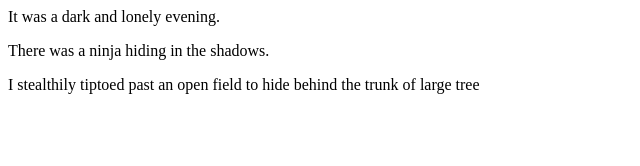
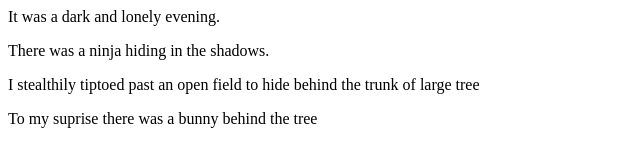
Before and after one commit to rhodara/fireside-story, a plain HTML site: page index.html in a window 1280 px wide. Shown: the whole page, without its empty margins (0-640 px from the left). Drawn offline with Linux system fonts and the light colour scheme.

Commit message:
fourth line

```diff
--- a/index.html
+++ b/index.html
@@ -1,8 +1,8 @@
 <html>
     <body>
         <p> It was a dark and lonely evening.</p>
-        <p>There was a ninja hiding in the shadows.</p>
+        <p> There was a ninja hiding in the shadows.</p>
         <p> I stealthily tiptoed past an open field to hide behind the trunk of large tree</p>
-
+        <p> To my suprise there was a bunny behind the tree</p>
     </body>
 </html>
```
